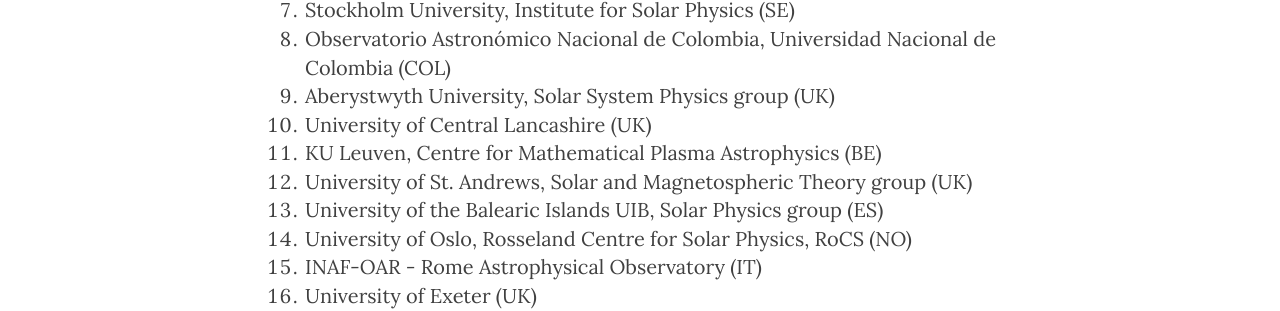
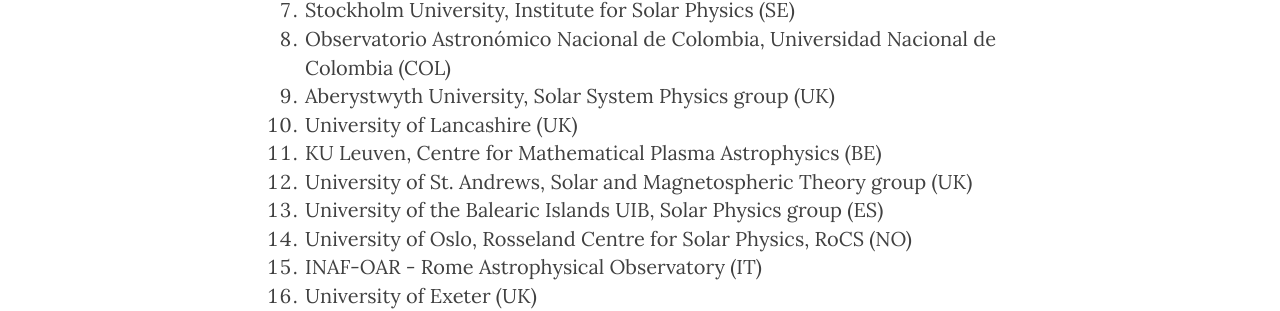
Before and after one commit to ITA-Solar/espos, a Jekyll site: the page built from about.md, in a window 1280 px wide. Shown: the part 1187-1498 px from the top of the page. Built offline with Jekyll 4.4.1, drawn with Linux system fonts in a browser that asks for light colours; nearby versions of some CDN libraries.

Commit message:
Update about.md

```diff
--- a/about.md
+++ b/about.md
@@ -22,7 +22,7 @@
 7. Stockholm University, Institute for Solar Physics (SE)
 8. Observatorio Astronómico Nacional de Colombia, Universidad Nacional de Colombia (COL)
 9. Aberystwyth University, Solar System Physics group (UK)
-10. University of Central Lancashire (UK)
+10. University of Lancashire (UK)
 11. KU Leuven, Centre for Mathematical Plasma Astrophysics (BE)
 12. University of St. Andrews, Solar and Magnetospheric Theory group (UK)
 13. University of the Balearic Islands UIB, Solar Physics group (ES)
```
